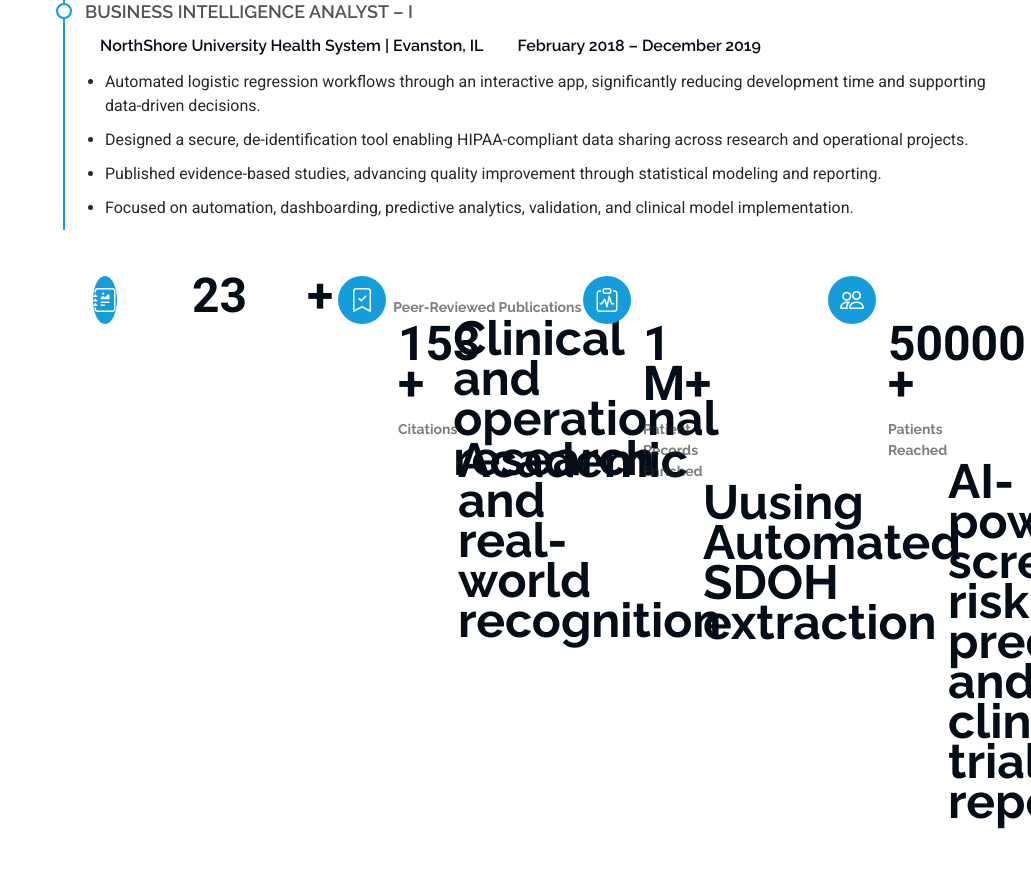
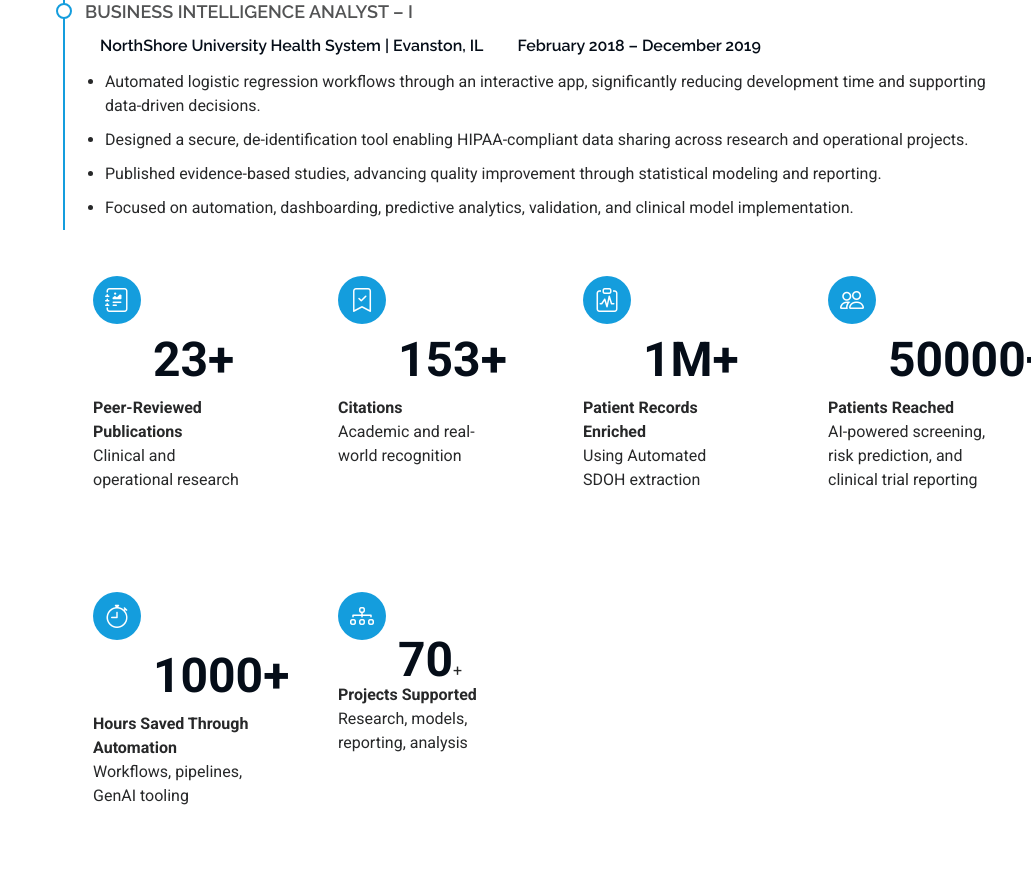
Before and after one commit to ravichandran-urmila/profile, a plain HTML site: page index.html in a window 1280 px wide. Shown: the part 3683-4555 px from the top of the page, without its empty margins (249-1280 px from the left). Drawn offline with Linux system fonts and the light colour scheme.

Commit message:
updated all sections within index.html

```diff
--- a/assets/css/main.css
+++ b/assets/css/main.css
@@ -761,13 +761,13 @@ section,
   margin-left: 60px;
 }
 
-.resume .stats-item span {
+./*resume .stats-item span {
   color: var(--heading-color);
   font-size: 48px;
   line-height: 40px;
   display: block;
   font-weight: 700;
-  margin-left: 60px;
+  margin-left: 60px;*/
 }
 
 .resume .stats-item p {
--- a/index.html
+++ b/index.html
@@ -357,9 +357,9 @@
 
       <!-- Publications -->
       <div class="col-lg-3 col-md-6">
-        <div class="stats-item" style="display: inline-flex; align-items: baseline;">
+        <div class="stats-item" >
           <i class="bi bi-journal-richtext"></i>
-          <span data-purecounter-start="0" data-purecounter-end="23" data-purecounter-duration="1" class="purecounter"></span><span>+</span>
+          <span data-purecounter-start="0" data-purecounter-end="23" data-purecounter-duration="1" class="purecounter" style="display: inline; color: var(--heading-color); font-size: 48px; font-weight: 700;"></span><span style="display: inline; color: var(--heading-color); font-size: 48px; font-weight: 700;">+</span>
           <p><strong>Peer-Reviewed Publications</strong><br><span>Clinical and operational research</span></p>
         </div>
       </div><!-- End Stats Item -->
@@ -368,7 +368,7 @@
       <div class="col-lg-3 col-md-6">
         <div class="stats-item">
           <i class="bi bi-bookmark-check"></i>
-          <span data-purecounter-start="0" data-purecounter-end="153" data-purecounter-duration="1" class="purecounter"></span><span>+</span>
+          <span data-purecounter-start="0" data-purecounter-end="153" data-purecounter-duration="1" class="purecounter" style="display: inline; color: var(--heading-color); font-size: 48px; font-weight: 700;"></span><span style="display: inline; color: var(--heading-color); font-size: 48px; font-weight: 700;">+</span>
           <p><strong>Citations</strong><br><span>Academic and real-world recognition</span></p>
         </div>
       </div><!-- End Stats Item -->
@@ -377,8 +377,8 @@
       <div class="col-lg-3 col-md-6">
         <div class="stats-item">
           <i class="bi bi-clipboard-pulse"></i>
-          <span data-purecounter-start="0" data-purecounter-end="1" data-purecounter-duration="1" class="purecounter"></span><span>M+</span>
-          <p><strong>Patient Records Enriched</strong><br><span>Uusing Automated SDOH extraction</span></p>
+          <span data-purecounter-start="0" data-purecounter-end="1" data-purecounter-duration="1" class="purecounter" style="display: inline; color: var(--heading-color); font-size: 48px; font-weight: 700;"></span><span style="display: inline; color: var(--heading-color); font-size: 48px; font-weight: 700;">M+</span>
+          <p><strong>Patient Records Enriched</strong><br><span>Using Automated SDOH extraction</span></p>
         </div>
       </div><!-- End Stats Item -->
 
@@ -386,7 +386,7 @@
 <div class="col-lg-3 col-md-6">
   <div class="stats-item">
     <i class="bi bi-people"></i>
-    <span data-purecounter-start="0" data-purecounter-end="50000" data-purecounter-duration="1" class="purecounter"></span><span>+</span>
+    <span data-purecounter-start="0" data-purecounter-end="50000" data-purecounter-duration="1" class="purecounter" style="display: inline; color: var(--heading-color); font-size: 48px; font-weight: 700;"></span><span style="display: inline; color: var(--heading-color); font-size: 48px; font-weight: 700;">+</span>
     <p><strong>Patients Reached</strong><br><span>AI-powered screening, risk prediction, and clinical trial reporting</span></p>
   </div>
 </div><!-- End Stats Item -->
@@ -396,7 +396,7 @@
       <div class="col-lg-3 col-md-6">
         <div class="stats-item">
           <i class="bi bi-stopwatch"></i>
-          <span data-purecounter-start="0" data-purecounter-end="1000" data-purecounter-duration="1" class="purecounter"></span><span>+</span>
+          <span data-purecounter-start="0" data-purecounter-end="1000" data-purecounter-duration="1" class="purecounter" style="display: inline; color: var(--heading-color); font-size: 48px; font-weight: 700;"></span><span style="display: inline; color: var(--heading-color); font-size: 48px; font-weight: 700;">+</span>
           <p><strong>Hours Saved Through Automation</strong><br><span>Workflows, pipelines, GenAI tooling</span></p>
         </div>
       </div><!-- End Stats Item -->
@@ -405,7 +405,7 @@
       <div class="col-lg-3 col-md-6">
         <div class="stats-item">
           <i class="bi bi-diagram-3"></i>
-          <span data-purecounter-start="0" data-purecounter-end="70" data-purecounter-duration="1" class="purecounter"></span><span>+</span>
+          <span data-purecounter-start="0" data-purecounter-end="70" data-purecounter-duration="1" class="purecounter" style="display: inline; color: var(--heading-color); font-size: 48px; font-weight: 700;"></span style="display: inline; color: var(--heading-color); font-size: 48px; font-weight: 700;"><span>+</span>
           <p><strong>Projects Supported</strong><br><span>Research, models, reporting, analysis</span></p>
         </div>
       </div><!-- End Stats Item -->
```
